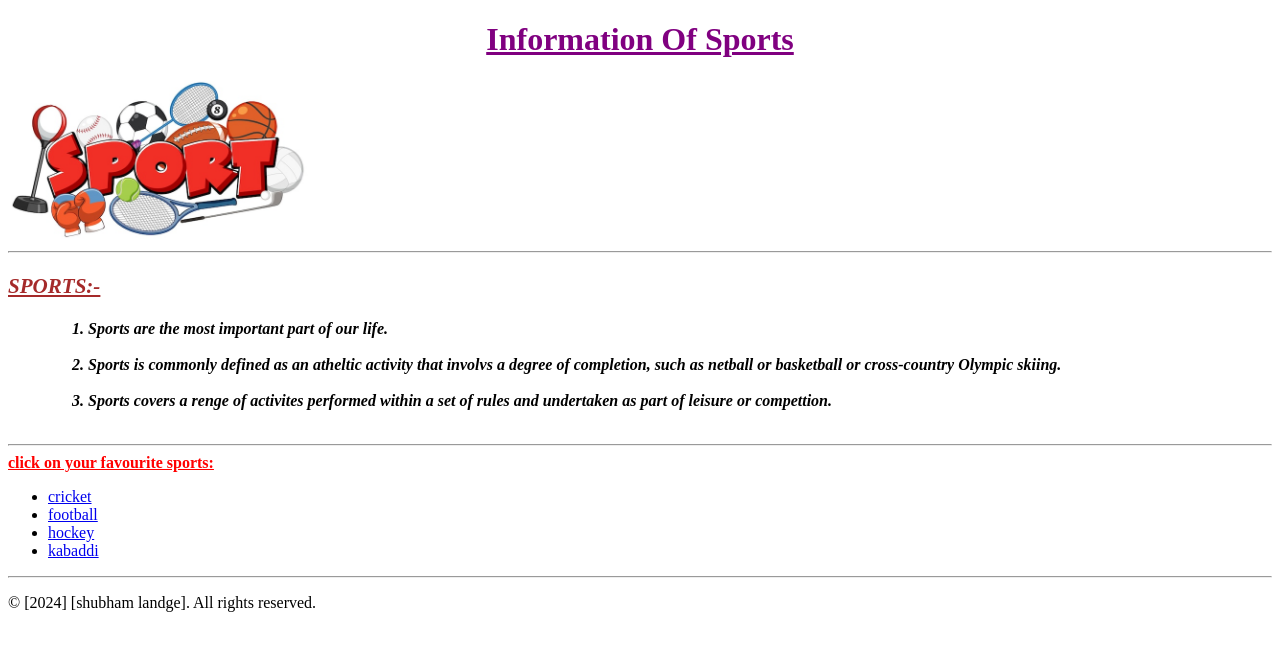
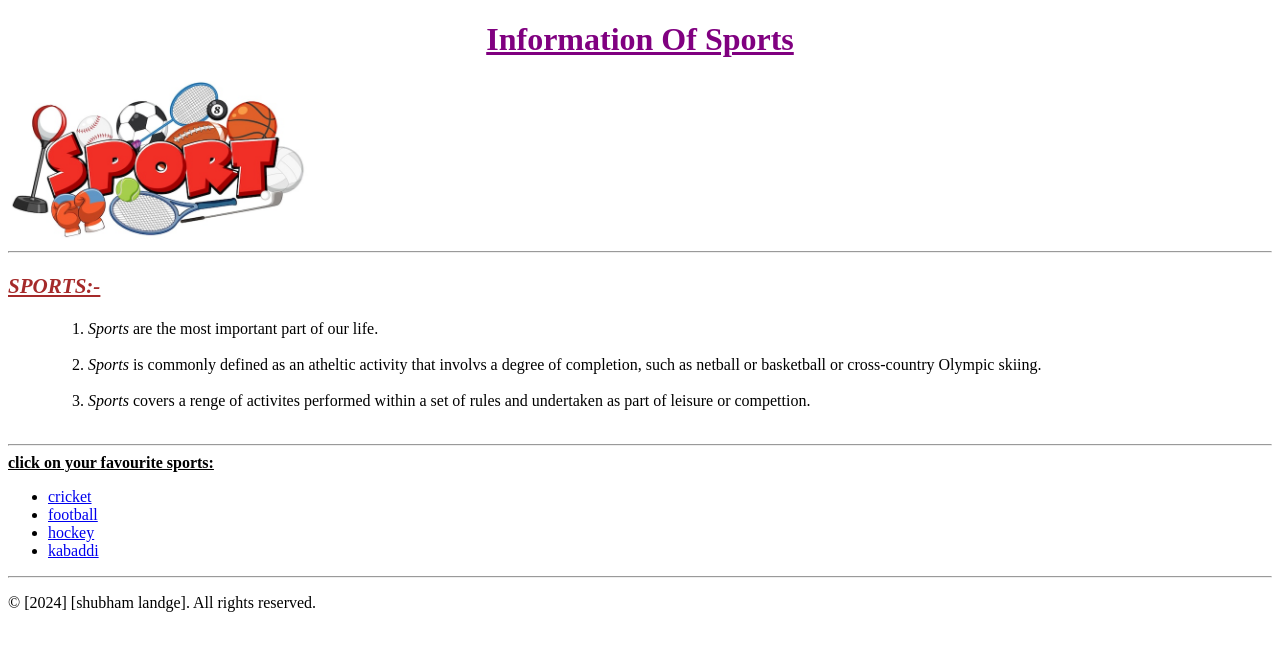
Before and after one commit to Shubham860080/Sport-Information, a plain HTML site: page index.html in a window 1280 px wide. Drawn offline with Linux system fonts and the light colour scheme.

Commit message:
modify css

```diff
--- a/style.css
+++ b/style.css
@@ -3,13 +3,6 @@ dt{
   font-size: large;
   font-style: italic;
 }
-dd{
-  font-style: italic;
-  font-weight: 700;
-}
 h1{
   color:purple;
 }
-p1{
-  color: red;
-}
```
